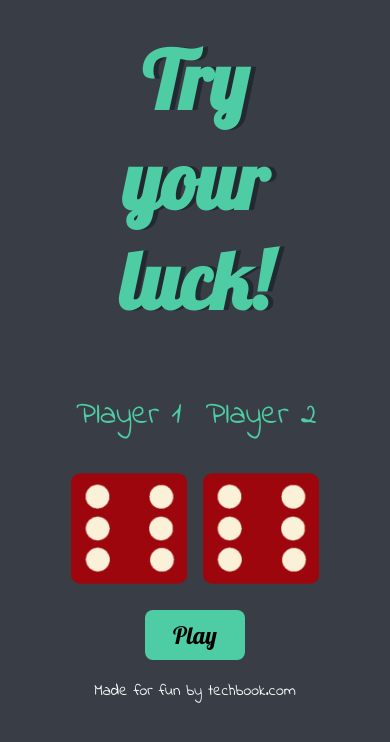
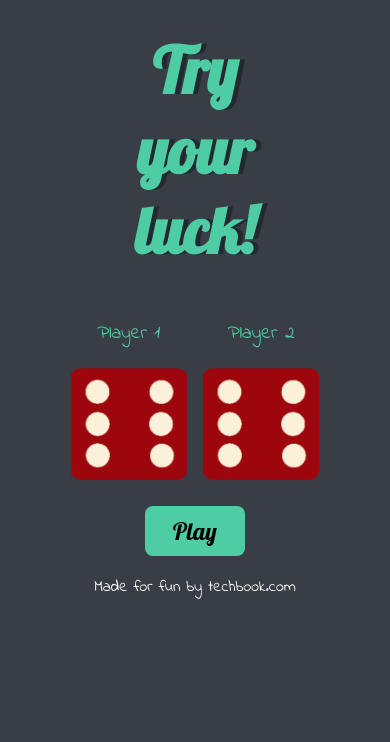
Before and after one commit to sathishkumarAR/dicegame, a plain HTML site: page index.html in a window 390 px wide. Drawn offline with Linux system fonts and the light colour scheme.

Commit message:
Update style.css

```diff
--- a/style.css
+++ b/style.css
@@ -49,7 +49,10 @@ button:hover{
 }
 @media (max-width:890px){
     h1{
-        font-size:5rem;
+        font-size:4rem;
+    }
+    .players{
+        font-size:1.2rem;
     }
 
     img{
```
